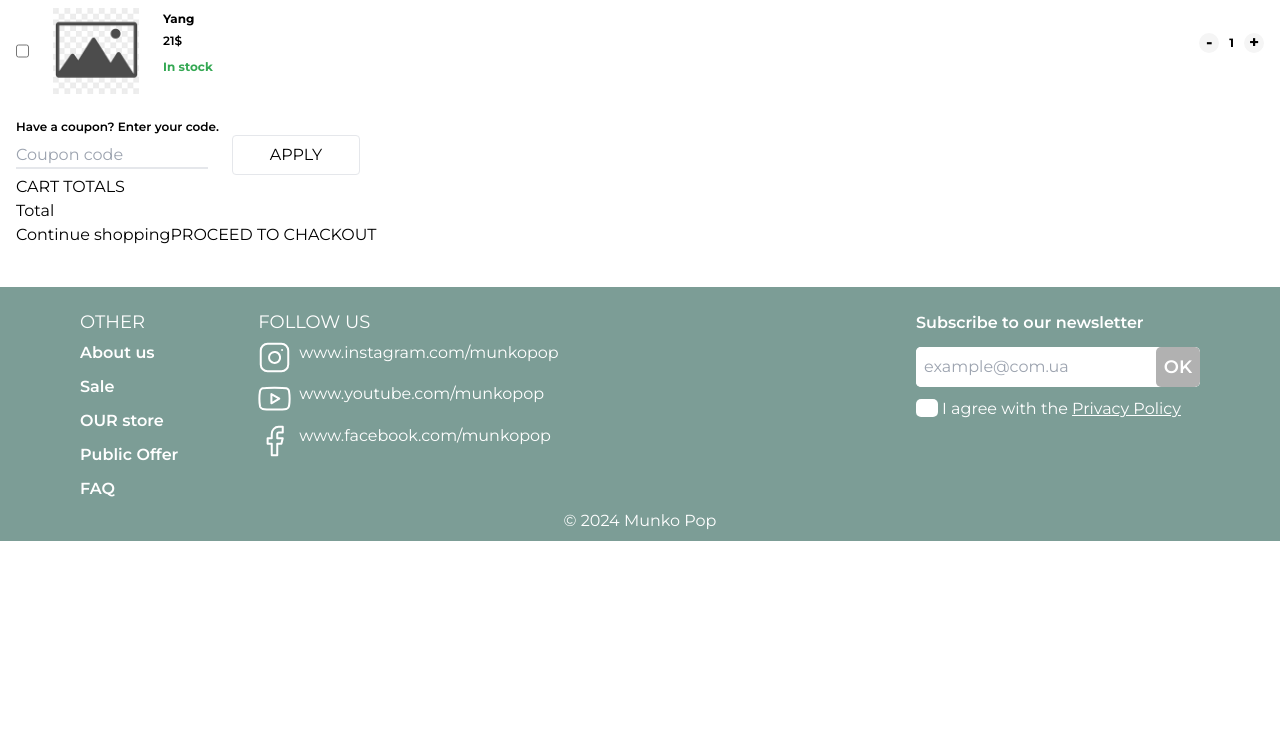
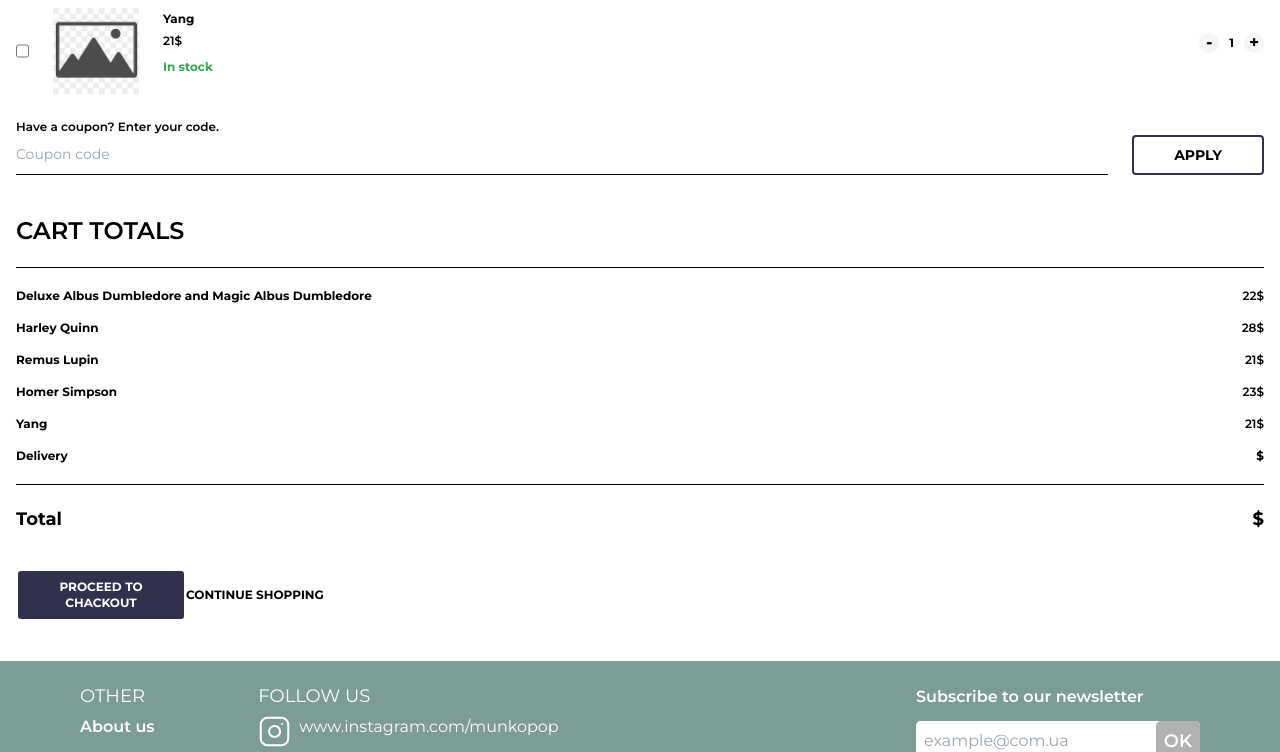
Before and after one commit to petrenkodmytro/munko-front, a Next.js app: page /cart in a window 1280 px wide. Shown: the part 603-1355 px from the top of the page. Before the commit the page ends 1144 px from the top, so only its background shows below. Built offline with nearby package versions, Linux system fonts and the light colour scheme; no server answers.

Commit message:
styled cart

```diff
--- a/src/app/cart/page.tsx
+++ b/src/app/cart/page.tsx
@@ -93,19 +93,19 @@ type Props = {};
 
 const Cart = (props: Props) => {
   return (
-    <section className='px-4 pt-6 pb-10'>
+    <section className="px-4 pt-6 pb-10">
       <div className="mb-4 text-xs font-medium md:mb-6 md:text-base">
         <Link className="underline" href={'/'}>
           Home page
         </Link>
         /
       </div>
-      <h3 className='mb-4 uppercase text-2xl font-bold'>Your cart</h3>
+      <h3 className="mb-4 uppercase text-2xl font-bold">Your cart</h3>
       <div>
         {/* your cart */}
-        <ul className='flex flex-col gap-4'>
-          {orders.map((card, index) => (
-            <li key={index} className='flex gap-6'>
+        <ul className="flex flex-col gap-4">
+          {orders.map(card => (
+            <li key={card.id} className="flex gap-6">
               <input type="checkbox" name={card.name} id={card.name} />
               <div className="w-[86px] h-[80px] flex justify-center items-center bg-[#F5F5F5] rounded flex-shrink-0">
                 {card.images.length === 0 ? (
@@ -130,42 +130,80 @@ const Cart = (props: Props) => {
                   />
                 )}
               </div>
-              <div className='grow'>
-                <p className='mb-[6px] text-xs font-bold'>{card.name}</p>
+              <div className="grow">
+                <p className="mb-[6px] text-xs font-bold">{card.name}</p>
                 <div>
-                  <div className='flex justify-between'>
-                  <p className='text-xs font-semibold'>{card.price}$</p>
-                    <div className='flex items-center gap-[10px] mb-[6px]'>
-                      <button type="button" className='flex justify-center items-center w-5 h-5 rounded-full bg-[#F5F5F5] text-[17px] font-bold'>-</button>
-                      <p className='text-xs font-bold'>1</p>
-                      <button type="button" className='flex justify-center items-center w-5 h-5 rounded-full bg-[#F5F5F5] text-[17px] font-bold'>+</button>
+                  <div className="flex justify-between">
+                    <p className="text-xs font-semibold">{card.price}$</p>
+                    <div className="flex items-center gap-[10px] mb-[6px]">
+                      <button
+                        type="button"
+                        className="flex justify-center items-center w-5 h-5 rounded-full bg-[#F5F5F5] text-[17px] font-bold"
+                      >
+                        -
+                      </button>
+                      <p className="text-xs font-bold">1</p>
+                      <button
+                        type="button"
+                        className="flex justify-center items-center w-5 h-5 rounded-full bg-[#F5F5F5] text-[17px] font-bold"
+                      >
+                        +
+                      </button>
                     </div>
                   </div>
                 </div>
                 {card.amount > 0 ? (
                   <p className="text-xs font-bold text-[#34A853]">In stock</p>
                 ) : (
-                  <p className="text-xs font-bold text-[#B1B1B1]">Out of stock</p>
+                  <p className="text-xs font-bold text-[#B1B1B1]">
+                    Out of stock
+                  </p>
                 )}
               </div>
             </li>
           ))}
         </ul>
 
-        <div className='mt-7'>
-          <p className='text-xs font-semibold'>Have a coupon? Enter your code.</p>
-          <input type="text" placeholder='Coupon code' className='border-b-2'/>
-          <button type="button" className='w-[128px] h-10 ml-6 uppercase border rounded'>Apply</button>
+        <div className="mt-7">
+          <p className="text-xs font-semibold">
+            Have a coupon? Enter your code.
+          </p>
+          <div className="flex gap-6">
+            <input
+              type="text"
+              placeholder="Coupon code"
+              className="text-sm border-black border-b-[1px] focus:outline-none grow"
+            />
+            <button
+              type="button"
+              className="px-10 py-2  uppercase text-sm font-bold border-[2px] border-[#31304D] rounded"
+            >
+              Apply
+            </button>
+          </div>
         </div>
         {/* cart totals */}
-        <div>
-          <h4 className="uppercase">Cart totals</h4>
-          <p>Total</p>
-          <div>
-            <Link className="" href={'/catalog'}>
+        <div className="mt-10">
+          <h4 className="uppercase text-2xl font-semibold">Cart totals</h4>
+          <div className="w-full h-[1px] bg-black my-5"></div>
+          <ul className="flex flex-col gap-4">
+            {orders.map(card => (
+              <li key={card.id} className="flex justify-between">
+
+                  <p className="text-xs font-bold">{card.name}</p>
+                  <p className="text-xs font-semibold">{card.price}$</p>
+
+              </li>
+            ))}
+          </ul>
+          <p className='flex justify-between mt-4 text-xs font-bold'>Delivery<span>$</span></p>
+          <div className="w-full h-[1px] bg-black my-5"></div>
+          <p className='flex justify-between text-lg font-bold'>Total<span>$</span></p>
+          <div className='mt-9 flex items-center'>
+            <button type="button" className='w-[170px] px-5 py-2 text-xs font-bold uppercase rounded-[5px] border-2 border-current text-white bg-[#31304D] lg:hover:text-[#31304D] lg:hover:bg-white duration-200 ease-linear'>PROCEED TO CHACKOUT</button>
+            <Link className="uppercase text-xs font-bold" href={'/catalog'}>
               Continue shopping
             </Link>
-            <button type="button">PROCEED TO CHACKOUT</button>
           </div>
         </div>
       </div>
```
Also changed, not shown: public/icons/icon-back-cart-chevron-left.svg (added).
